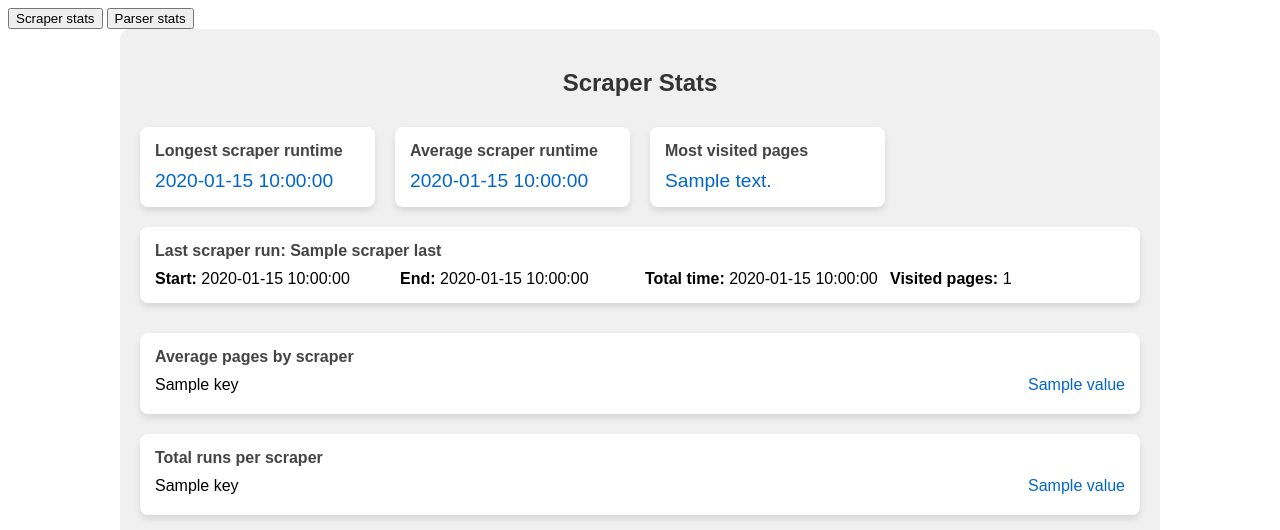
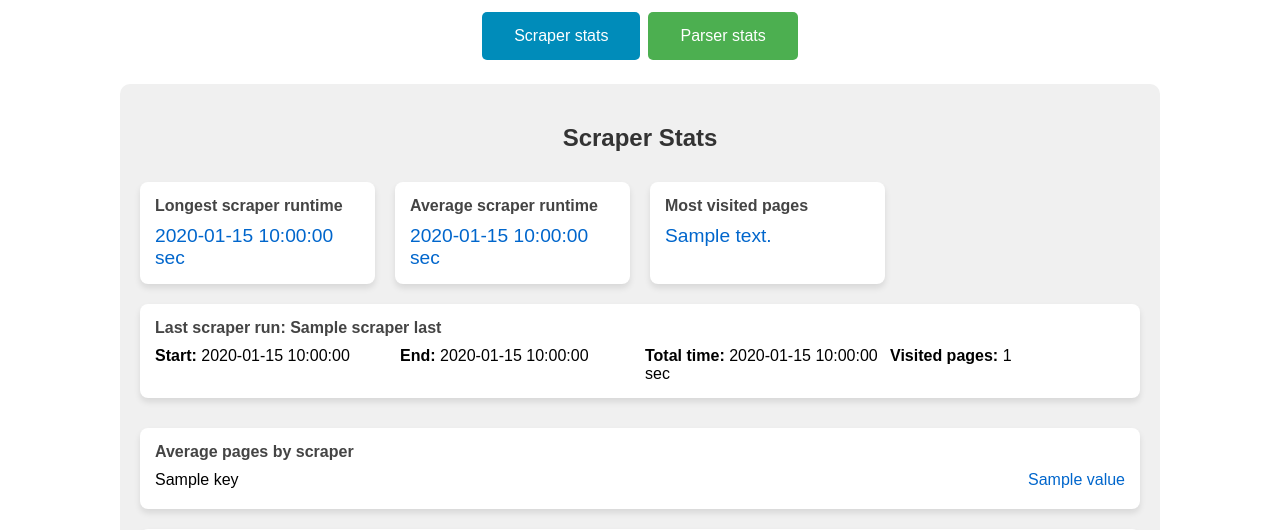
Before and after one commit to DEENUU1/automotive-agregator-scrapers, a Python web app: template app/templates/root.html in a window 1280 px wide. Shown: the top 530 px of the page. Run offline with Jinja, Linux system fonts and the light colour scheme; the template is opened without the code that fills it: most values are stand-ins (such as "Sample title", 1, 10 or a date in 2020).

Commit message:
style: add switch tab buttons style

```diff
--- a/app/static/css/root.css
+++ b/app/static/css/root.css
@@ -95,3 +95,35 @@ h2 {
     width: 80%;
     margin: 0 auto;
 }
+
+button {
+    background-color: #4CAF50;
+    border: none;
+    color: white;
+    padding: 15px 32px;
+    text-align: center;
+    text-decoration: none;
+    display: inline-block;
+    font-size: 16px;
+    margin: 4px 2px;
+    cursor: pointer;
+    transition: background-color 0.3s ease;
+    border-radius: 5px;
+}
+
+button:hover {
+    background-color: #45a049;
+}
+
+button:active {
+    background-color: #3e8e41;
+}
+
+button.active {
+    background-color: #008CBA;
+}
+
+.button-container {
+    text-align: center;
+    margin-bottom: 20px;
+}
--- a/app/static/js/toogleView.js
+++ b/app/static/js/toogleView.js
@@ -1,12 +1,20 @@
 function toggleView(view) {
     const scraperView = document.getElementById('scraperView');
     const parserView = document.getElementById('parserView');
+    const scraperButton = document.getElementById('scraperButton');
+    const parserButton = document.getElementById('parserButton');
 
     if (view === 'scraper') {
         scraperView.classList.remove('hidden');
         parserView.classList.add('hidden');
+        scraperButton.classList.add('active');
+        parserButton.classList.remove('active');
+        createScraperChart(scraperData);
     } else if (view === 'parser') {
         scraperView.classList.add('hidden');
         parserView.classList.remove('hidden');
+        scraperButton.classList.remove('active');
+        parserButton.classList.add('active');
+        createParserChart(parserData);
     }
 }
--- a/app/templates/root.html
+++ b/app/templates/root.html
@@ -6,24 +6,25 @@
     <meta name="viewport" content="width=device-width, initial-scale=1.0">
     <script src="https://cdn.jsdelivr.net/npm/chart.js"></script>
     <script src="{{ url_for('static', path='js/toogleView.js') }}"></script>
+    <script src="{{ url_for('static', path='js/charts.js') }}"></script>
     <link rel="stylesheet" href="{{ url_for('static', path='css/root.css') }}" type="text/css"/>
 </head>
 <body>
-
-<button onclick="toggleView('scraper')">Scraper stats</button>
-<button onclick="toggleView('parser')">Parser stats</button>
-
+    <div class="button-container">
+        <button id="scraperButton" class="active" onclick="toggleView('scraper')">Scraper stats</button>
+        <button id="parserButton" onclick="toggleView('parser')">Parser stats</button>
+    </div>
     <div id="scraperView">
         <h2>Scraper Stats</h2>
 
         <div class="stats-container">
             <div class="stat-card">
                 <div class="stat-title">Longest scraper runtime</div>
-            <div class="stat-value">{{scraper_longest_run_time}}</div>
+                <div class="stat-value">{{scraper_longest_run_time}} sec</div>
             </div>
             <div class="stat-card">
                 <div class="stat-title">Average scraper runtime</div>
-            <div class="stat-value">{{scraper_average_run_time}}</div>
+                <div class="stat-value">{{scraper_average_run_time}} sec</div>
             </div>
             <div class="stat-card">
                 <div class="stat-title">Most visited pages</div>
@@ -34,7 +35,7 @@
                 <div class="last-run-details">
                     <div><strong>Start:</strong> {{scraper_last.run_date}}</div>
                     <div><strong>End:</strong> {{scraper_last.end_date}}</div>
-                <div><strong>Total time:</strong> {{scraper_last.total_time}}</div>
+                    <div><strong>Total time:</strong> {{scraper_last.total_time}} sec</div>
                     <div><strong>Visited pages:</strong> {{scraper_last.visited_pages}}</div>
                 </div>
             </div>
@@ -55,7 +56,7 @@
             {% for key, value in scraper_total_runs_per_scraper.items() %}
             <div class="list-item">
                 <span>{{key}}</span>
-            <span>{{value}}</span>
+                <span>{{value}}x</span>
             </div>
             {% endfor %}
         </div>
@@ -71,20 +72,20 @@
         <div class="stats-container">
             <div class="stat-card">
                 <div class="stat-title">Longest parser runtime</div>
-            <div class="stat-value">{{parser_longest_run_time}}</div>
+                <div class="stat-value">{{parser_longest_run_time}} sec</div>
             </div>
             <div class="stat-card">
                 <div class="stat-title">Average parser runtime</div>
-            <div class="stat-value">{{parser_average_run_time}}</div>
+                <div class="stat-value">{{parser_average_run_time}} sec</div>
             </div>
             <div class="stat-card last-run-card">
                 <div class="stat-title">Last scraper run: {{parser_last.parser_name}}</div>
                 <div class="last-run-details">
                     <div><strong>Start:</strong> {{parser_last.run_date}}</div>
                     <div><strong>End:</strong> {{parser_last.end_date}}</div>
-                <div><strong>Total time:</strong> {{parser_last.total_time}}</div>
-                <div><strong>Parsed elements:</strong> {{parser_last.parsed_elements}}</div>
-                <div><strong>Saved elements:</strong> {{parser_last.saved_elements}}</div>
+                    <div><strong>Total time:</strong> {{parser_last.total_time}} sec</div>
+                    <div><strong>Parsed elements:</strong> {{parser_last.parsed_elements}}x</div>
+                    <div><strong>Saved elements:</strong> {{parser_last.saved_elements}}x</div>
                 </div>
             </div>
         </div>
@@ -104,7 +105,7 @@
             {% for key, value in parser_total_runs_per_parser.items() %}
             <div class="list-item">
                 <span>{{key}}</span>
-            <span>{{value}}</span>
+                <span>{{value}}x</span>
             </div>
             {% endfor %}
         </div>
@@ -114,72 +115,27 @@
         </div>
     </div>
 
+<script>
+    var scraperData = [
+        {% for key, value in scraper_all.items() %}
+            {
+                run_date: '{{ value.run_date }}',
+                total_time: {{ value.total_time }}
+            }{% if not loop.last %},{% endif %}
+        {% endfor %}
+    ];
 
-<script>
-var ctx = document.getElementById('lineChart').getContext('2d');
-var chart = new Chart(ctx, {
-    type: 'line',
-    data: {
-        labels: [{% for key, value in scraper_all.items() %}'{{ value.run_date }}'{% if not loop.last %}, {% endif %}{% endfor %}],
-        datasets: [{
-            label: 'Total Time',
-            data: [{% for key, value in scraper_all.items() %}{{ value.total_time }}{% if not loop.last %}, {% endif %}{% endfor %}],
-            borderColor: 'rgb(75, 192, 192)',
-            tension: 0.1
-        }]
-    },
-    options: {
-        responsive: true,
-        scales: {
-            x: {
-                title: {
-                    display: true,
-                    text: 'Run Date'
-                }
-            },
-            y: {
-                title: {
-                    display: true,
-                    text: 'Total Time'
-                }
-            }
-        }
-    }
-})
+    var parserData = [
+        {% for key, value in parser_all.items() %}
+            {
+                run_date: '{{ value.run_date }}',
+                saved_elements: {{ value.saved_elements }}
+            }{% if not loop.last %},{% endif %}
+        {% endfor %}
+    ];
+
+    createScraperChart(scraperData);
+    createParserChart(parserData);
 </script>
-
-<script>
-var ctx = document.getElementById('lineChart2').getContext('2d');
-var chart = new Chart(ctx, {
-    type: 'line',
-    data: {
-        labels: [{% for key, value in parser_all.items() %}'{{ value.run_date }}'{% if not loop.last %}, {% endif %}{% endfor %}],
-        datasets: [{
-            label: 'Total Time',
-            data: [{% for key, value in parser_all.items() %}{{ value.saved_elements }}{% if not loop.last %}, {% endif %}{% endfor %}],
-            borderColor: 'rgb(75, 192, 192)',
-            tension: 0.1
-        }]
-    },
-    options: {
-        responsive: true,
-        scales: {
-            x: {
-                title: {
-                    display: true,
-                    text: 'Run Date'
-                }
-            },
-            y: {
-                title: {
-                    display: true,
-                    text: 'Saved elements'
-                }
-            }
-        }
-    }
-})
-</script>
-
 </body>
 </html>
```
Also changed, not shown: app/service/statistic_service.py (+10 -1 lines), app/static/js/charts.js (added, +65 -0 lines). Lines whose indentation alone changed are shown as unchanged.
